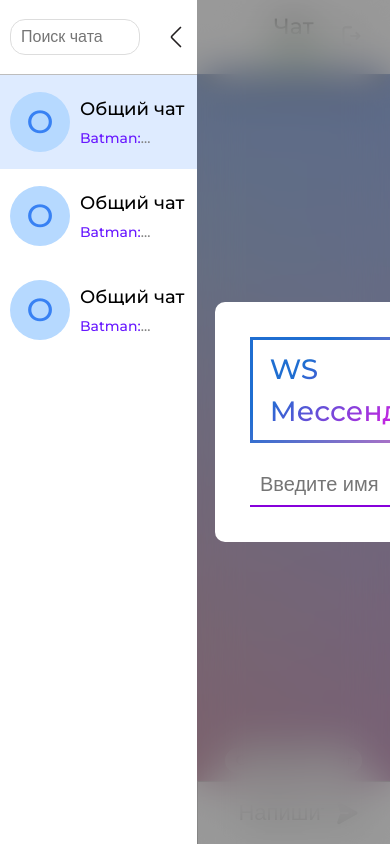
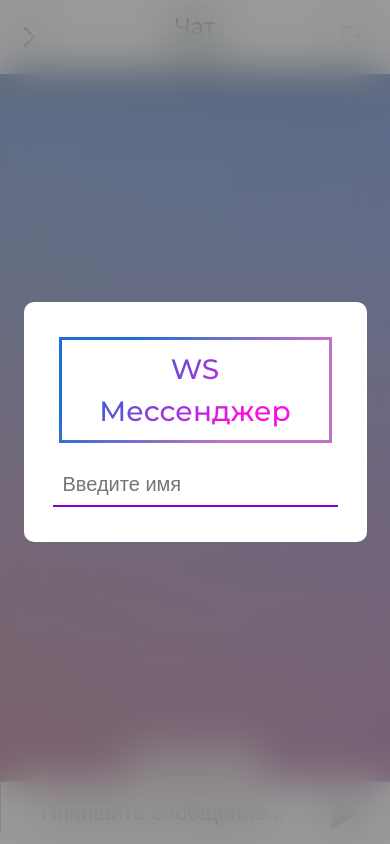
Before and after one commit to novakf/ws-chat-app, a React (Vite) app in the folder client/: page / in a window 390 px wide. Built offline with nearby package versions, Linux system fonts and the light colour scheme.

Commit message:
work on adaptive design

```diff
--- a/client/src/app/components/Header/index.tsx
+++ b/client/src/app/components/Header/index.tsx
@@ -4,6 +4,7 @@ import { useDispatch } from 'react-redux'
 import { setUserDataAction, userData } from '../../store/slices/userSlice'
 import ExitIcon from '../../icons/ExitIcon'
 import { clearChatHistoryAction, onlineCount } from '../../store/slices/chatSlice'
+import ArrowRight from '../../icons/ArrowRight'
 
 type Props = {
   socket?: WebSocket
@@ -28,6 +29,7 @@ const Header: React.FC<Props> = ({ socket }) => {
           <Text>{online} онлайн</Text>
         </ChatInfo>
         <UserInfo>
+          {window.innerWidth < 400 && <SArrowRight />}
           <div>
             <Name>{user.name}</Name>
             <Exit onClick={exitHandle}>
@@ -39,6 +41,17 @@ const Header: React.FC<Props> = ({ socket }) => {
     </Container>
   )
 }
+
+const SArrowRight = styled(ArrowRight)`
+  margin-right: auto;
+  margin-left: 15px;
+  cursor: pointer;
+  transition: all 0.3s;
+
+  &:hover {
+    transform: scale(1.2);
+  }
+`
 
 const Exit = styled.button`
   background: transparent;
@@ -115,6 +128,7 @@ const Container = styled.div`
     margin: 0 auto;
     position: relative;
     padding: 10px 15px;
+    align-items: center;
   }
 `
 
--- a/client/src/app/components/Login/index.tsx
+++ b/client/src/app/components/Login/index.tsx
@@ -57,6 +57,7 @@ const StyledInput = styled.input<{ $error?: boolean }>`
 `
 
 const Title = styled.div`
+  text-align: center;
   font-size: 28px;
   background: linear-gradient(135deg, #1f6ed1 20%, #fa0ee6 70%);
   -webkit-background-clip: text;
--- a/client/src/app/components/Modal/styles.ts
+++ b/client/src/app/components/Modal/styles.ts
@@ -40,5 +40,9 @@ export default {
     padding: 35px;
 
     ${(props) => props.$open && 'transform: scale(1);'}
+
+    @media(max-width: 400px) {
+      width: 70%;
+    }
   `,
 }
--- a/client/src/app/components/SearchBar/index.tsx
+++ b/client/src/app/components/SearchBar/index.tsx
@@ -26,10 +26,12 @@ const SearchBar: React.FC<Props> = ({ showSidebar, setBarWidth }) => {
         onKeyDown={handleEnter}
         $hide={!showSidebar}
       />
-      <Icons $showSide={showSidebar}>
-        <SearchIcon onClick={() => setBarWidth(true)} />
-        <ArrowLeft onClick={() => setBarWidth(false)} />
-      </Icons>
+      {window.innerWidth > 400 && (
+        <Icons $showSide={showSidebar}>
+          <SearchIcon onClick={() => setBarWidth(true)} />
+          <ArrowLeft onClick={() => setBarWidth(false)} />
+        </Icons>
+      )}
     </Container>
   )
 }
@@ -87,6 +89,9 @@ const StyledInput = styled.input<{ $error?: boolean; $hide?: boolean }>`
   ${(p) =>
     p.$hide &&
     `
+    @media(max-width: 400px) {
+      display: none;
+    }
     width: 0;
     opacity: 0;
   `}
--- a/client/src/app/components/SideBar/index.tsx
+++ b/client/src/app/components/SideBar/index.tsx
@@ -8,14 +8,14 @@ const SideBar: React.FC = () => {
   const barRef = useRef<HTMLDivElement | null>(null)
   const resizerRef = useRef<HTMLDivElement | null>(null)
 
-  const [show, setShow] = useState(true)
+  const [show, setShow] = useState(window.innerWidth > 400 ? true : false)
 
   const [activeChat, setActiveChat] = useState(1)
 
   let startX: number, startWidth: number
 
   useEffect(() => {
-    if (!barRef.current || !resizerRef.current) return
+    if (!barRef.current || !resizerRef.current || window.innerWidth < 400) return
 
     const el = barRef.current as HTMLDivElement
     const resizer = resizerRef.current as HTMLDivElement
@@ -63,10 +63,13 @@ const SideBar: React.FC = () => {
     if (val) setShow(true)
     else setShow(false)
     barAnim.addEventListener('finish', () => {
-      barRef.current!.style.width = val ? '400px' : '80px'
+      if (window.innerWidth > 400) barRef.current!.style.width = val ? '400px' : '80px'
+      else barRef.current!.style.width = val ? '100vw' : '0px'
       barAnim.cancel()
     })
   }
+
+  console.log(show)
 
   return (
     <Container ref={barRef}>
@@ -101,6 +104,12 @@ const Container = styled.div`
   min-width: 80px;
   max-width: 400px;
   width: 400px;
+
+  @media (max-width: 400px) {
+    min-width: 0px;
+    max-width: 100vwpx;
+    width: 0px;
+  }
 `
 
 export default SideBar
--- /dev/null
+++ b/client/src/app/icons/ArrowRight.tsx
@@ -0,0 +1,11 @@
+import React from 'react'
+
+const ArrowRight = (props: React.SVGProps<SVGSVGElement>) => {
+  return (
+    <svg xmlns="http://www.w3.org/2000/svg" width="28" height="28" viewBox="0 0 24 24" {...props}>
+      <path d="M7.293 4.707 14.586 12l-7.293 7.293 1.414 1.414L17.414 12 8.707 3.293 7.293 4.707z" />
+    </svg>
+  )
+}
+
+export default ArrowRight
```
